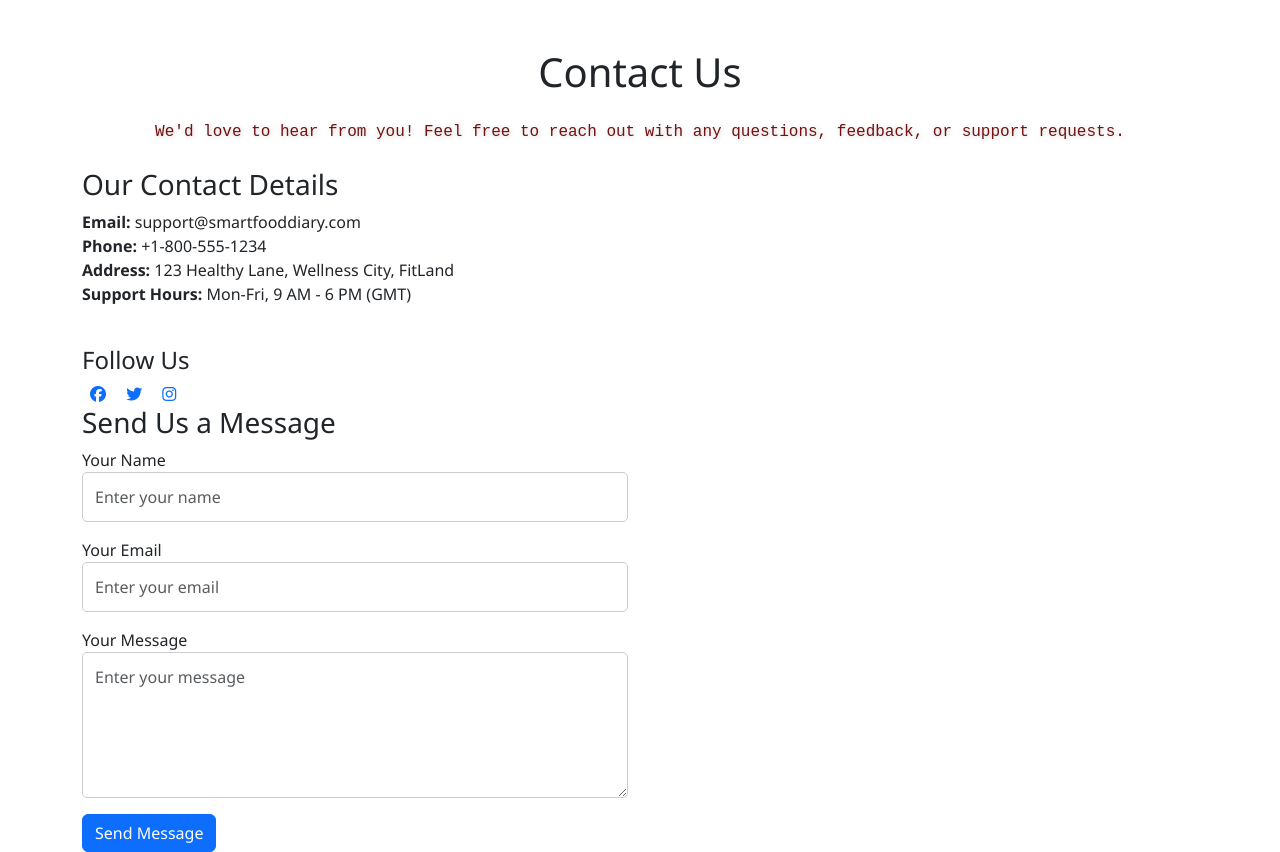
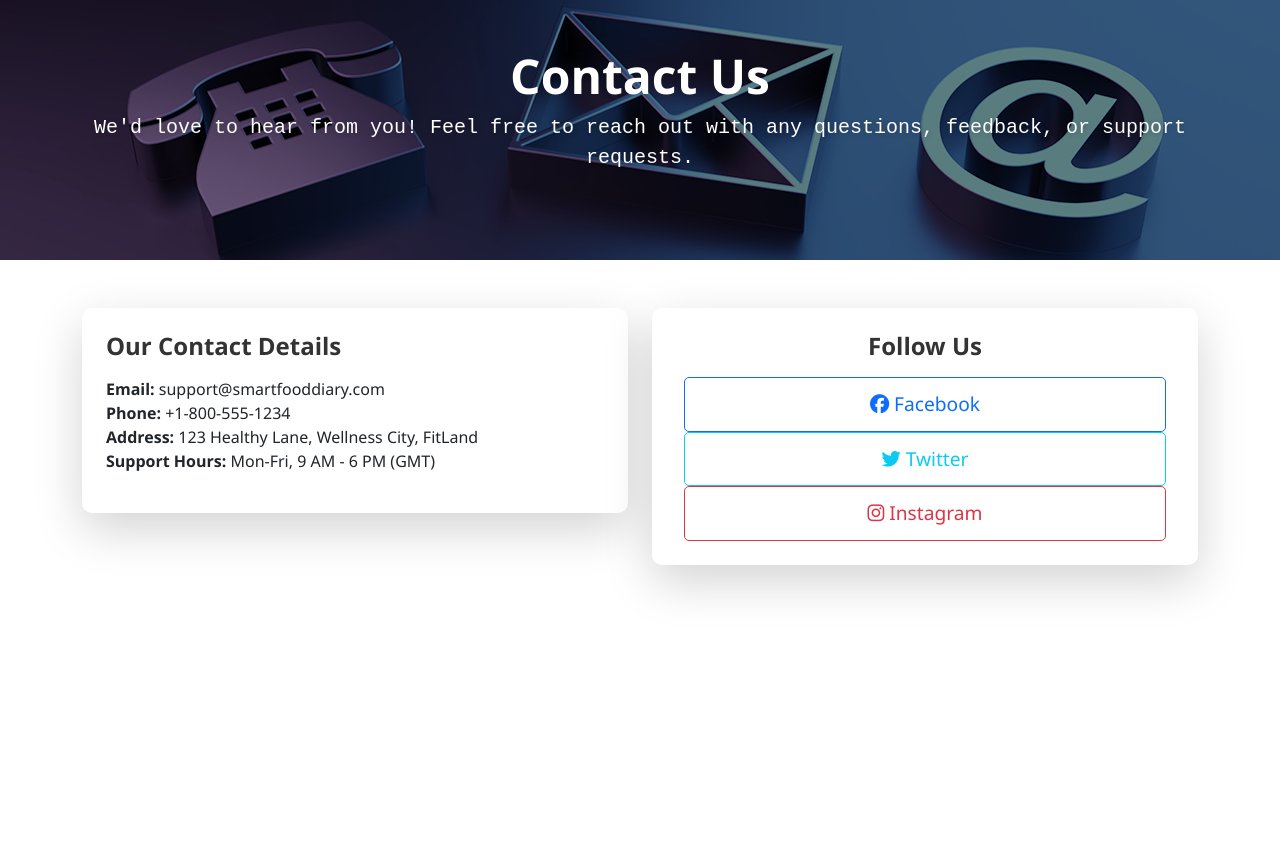
Before and after one commit to 11anagha/smart_food_diary, a Django app: page /user/contact/ in a window 1280 px wide. After the commit the page ends 594 px from the top, so only its background shows below. Run offline with Django 4.2, Linux system fonts and the light colour scheme; some libraries are stand-ins or nearby versions.

Commit message:
Updated templates

```diff
--- a/user/forms.py
+++ b/user/forms.py
@@ -12,3 +12,8 @@ class RegistrationForm(UserCreationForm):
     class Meta:
         model = User  # Ensure this is the correct model
         fields = ["email", "username", "password1", "password2"]
+
+    def __init__(self, *args, **kwargs):
+        super().__init__(*args, **kwargs)
+        for field_name, field in self.fields.items():
+            field.label = ""  # Remove label for all fields
--- a/user/static/user/style.css
+++ b/user/static/user/style.css
@@ -10,7 +10,7 @@
 .login-container {
     display: flex;
     flex-direction: column;
-    justify-content: center;
+    justify-content: normal;
     align-items: center;
     min-height: 100vh;
     padding: 20px;
@@ -22,9 +22,9 @@
     font-size: 28px;
     font-weight: 600;
     text-align: center;
-    margin-bottom: 30px;
+    margin-bottom: 40px;
     color: #ffffff;
-    font-family: Arial, sans-serif;
+    font-family: 'Georgia', serif;
 }
 
 /* Alert Container */
@@ -40,14 +40,21 @@
 
 /* Login Form Styling */
 .login-form {
-    background-color: #ffffff;
+    background-color: rgba(246, 243, 243, 0.05);
     padding: 40px;
     border-radius: 10px;
     box-shadow: 4px 4px 30px rgba(0, 0, 0, 0.3);
     width: 100%;
     max-width: 500px; /* Increased width */
 }
-
+.login-form:hover {
+    box-shadow: 0px 6px 40px rgba(0, 0, 0, 0.3); /* Stronger shadow on hover */
+    transform: translateY(-5px); /* Slight lift effect */
+}
+.login-form:active {
+    transform: translateY(0); /* Reset when clicked */
+    box-shadow: 0px 4px 30px rgba(0, 0, 0, 0.2); /* Reset shadow */
+}
 /* Styling for each form field */
 
 .form-field {
@@ -292,3 +299,108 @@ p {
     height: 500px;
     margin-top: 100px;
 }
+/* Contact page css */
+.lead{
+    color: white;
+}
+.header-section {
+    background-size: cover;
+    background-position: center;
+    padding: 130px 0; /* Adjust the padding as per your design */
+    position: relative;
+    text-align: center;
+}
+
+.header-section .overlay {
+    position: absolute;
+    top: 0;
+    left: 0;
+    width: 100%;
+    height: 100%;
+    background: rgba(0, 0, 0, 0.5); /* Dark overlay */
+}
+.header-section h1 {
+    font-size: 3rem;
+    font-weight: bold;
+    z-index: 1;
+    margin-top: 47px;
+}
+
+.header-section p {
+    font-size: 1.25rem;
+    z-index: 1;
+}
+/* Contact and Social Media Cards */
+.card {
+    border-radius: 10px;
+    border: none;
+}
+
+.card-title {
+    color: #333;
+    font-size: 1.5rem;
+    font-weight: 600;
+}
+.text-justify {
+    text-align: justify;
+}
+
+.text-center {
+    text-align: center;
+}
+
+.mt-5 {
+    margin-top: 3rem;
+}
+
+.mb-4 {
+    margin-bottom: 2rem;
+}
+
+/* List Group */
+.list-group {
+    list-style-type: none;
+    padding: 0;
+}
+
+.list-group-item {
+    background-color: #ffffff;
+    border: 1px solid #ddd;
+    padding: 10px;
+    margin: 5px 0;
+}
+
+/* Buttons */
+.btn {
+    padding: 12px 20px;
+    font-size: 1.2rem;
+    border-radius: 5px;
+}
+
+.btn-primary {
+    background-color: #007bff;
+    color: white;
+    text-decoration: none;
+}
+
+.btn-primary:hover {
+    background-color: #0056b3;
+}
+
+.btn-secondary {
+    background-color: #6c757d;
+    color: white;
+    text-decoration: none;
+}
+
+.btn-secondary:hover {
+    background-color: #5a6268;
+}
+
+.mx-2 {
+    margin-left: 10px;
+    margin-right: 10px;
+}
+.site-name {
+    color: #cf0505;
+}
--- a/user/templates/user/contact.html
+++ b/user/templates/user/contact.html
@@ -1,14 +1,23 @@
 {% extends 'user/base.html' %}
 
 {% block content %}
+{% load static %}
+<!-- Header Section with Background Image -->
+<header class="header-section" style="background-image: url({% static 'assets/images/contact.jpg' %});">
+    <div class="overlay">
+        <div class="container text-center text-white">
+            <h1 class="display-4 fw-bold">Contact Us</h1>
+            <p class="lead">We'd love to hear from you! Feel free to reach out with any questions, feedback, or support requests.</p>
+        </div>
+    </div>
+</header>
+<!-- Content Section for Contact Details and Social Media -->
 <div class="container mt-5">
-    <h1 class="text-center mb-4">Contact Us</h1>
-    <p class="text-center mb-4">We'd love to hear from you! Feel free to reach out with any questions, feedback, or support requests.</p>
-
     <div class="row">
-        <!-- Contact Information -->
-        <div class="col-md-6">
-            <h3>Our Contact Details</h3>
+        <!-- Contact Information Box -->
+        <div class="col-md-6 mb-4">
+            <div class="card shadow-lg border-0 p-4">
+                <h3 class="card-title fw-bold mb-3">Our Contact Details</h3>
                 <ul class="list-unstyled">
                     <li><strong>Email:</strong> support@smartfooddiary.com</li>
                     <li><strong>Phone:</strong> +1-800-555-1234</li>
@@ -16,32 +25,24 @@
                     <li><strong>Support Hours:</strong> Mon-Fri, 9 AM - 6 PM (GMT)</li>
                 </ul>
             </div>
-        <div class="mt-4">
-            <h4>Follow Us</h4>
-            <a href="https://facebook.com/smartfooddiary" target="_blank" class="mx-2"><i class="fab fa-facebook"></i></a>
-            <a href="https://twitter.com/smartfooddiary" target="_blank" class="mx-2"><i class="fab fa-twitter"></i></a>
-            <a href="https://instagram.com/smartfooddiary" target="_blank" class="mx-2"><i class="fab fa-instagram"></i></a>
         </div>
-        <!-- Contact Form -->
-        <div class="col-md-6">
-            <h3>Send Us a Message</h3>
-            <form method="POST" action="{% url 'send_message' %}">
-                {% csrf_token %}
-                <div class="form-group mb-3">
-                    <label for="name">Your Name</label>
-                    <input type="text" id="name" name="name" class="form-control" placeholder="Enter your name" required>
-                </div>
-                <div class="form-group mb-3">
-                    <label for="email">Your Email</label>
-                    <input type="email" id="email" name="email" class="form-control" placeholder="Enter your email" required>
-                </div>
-                <div class="form-group mb-3">
-                    <label for="message">Your Message</label>
-                    <textarea id="message" name="message" class="form-control" rows="5" placeholder="Enter your message" required></textarea>
-                </div>
-                <button type="submit" class="btn btn-primary">Send Message</button>
-            </form>
+
+        <!-- Social Media Box -->
+        <div class="col-md-6 mb-4">
+            <div class="card shadow-lg border-0 p-4 text-center">
+                <h4 class="card-title fw-bold mb-3">Follow Us</h4>
+                <a href="https://facebook.com/smartfooddiary" target="_blank" class="btn btn-outline-primary mx-2">
+                    <i class="fab fa-facebook"></i> Facebook
+                </a>
+                <a href="https://twitter.com/smartfooddiary" target="_blank" class="btn btn-outline-info mx-2">
+                    <i class="fab fa-twitter"></i> Twitter
+                </a>
+                <a href="https://instagram.com/smartfooddiary" target="_blank" class="btn btn-outline-danger mx-2">
+                    <i class="fab fa-instagram"></i> Instagram
+                </a>
             </div>
         </div>
     </div>
+</div>
+
 {% endblock content %}
--- a/user/templates/user/login.html
+++ b/user/templates/user/login.html
@@ -4,12 +4,13 @@
 {% load static %}
 <style>
     body {
-        background: url({% static "assets/images/register.jpg" %});
+        background: url("{% static 'assets/images/register.jpg' %}");
         background-size: cover;
         background-position: center;
         background-repeat: no-repeat;
     }
 </style>
+
 <!-- Top Heading: Smart Food Diary -->
 <div class="header-container mt-5">
     <h1 class="header-title">Smart Food Diary</h1>
--- a/user/urls.py
+++ b/user/urls.py
@@ -10,5 +10,5 @@ urlpatterns = [
     path('about/', views.about_view, name='about'),
     path('learn-more/', views.learn_more_view, name='learn_more'),
     path('contact/', views.contact_view, name='contact'),
-    path('send-message/', views.send_message, name='send_message'),
+
 ]
--- a/user/views.py
+++ b/user/views.py
@@ -6,7 +6,7 @@ from django.contrib.auth import logout
 from .models import UserProfile
 from django.contrib.auth import authenticate
 from django.contrib import messages
-from django.core.mail import send_mail
+
 # Create your views here.
 def register(request):
     if request.method == "POST":
@@ -41,19 +41,3 @@ def learn_more_view(request):
 
 def contact_view(request):
     return render(request, 'user/contact.html')
-
-def send_message(request):
-    if request.method == 'POST':
-        name = request.POST['name']
-        email = request.POST['email']
-        message = request.POST['message']
-
-        # Send email logic (customize with your email backend)
-        send_mail(
-            subject=f"Message from {name}",
-            message=f"Name: {name}\nEmail: {email}\n\nMessage:\n{message}",
-            from_email=email,
-            recipient_list=['support@smartfooddiary.com'],
-        )
-        messages.success(request, 'Your message has been sent! We will get back to you soon.')
-        return redirect('contact')
```
Also changed, not shown: calorie/static/calorie/style.css (+7 -0 lines), calorie/templates/calorie/home.html (+1 -8 lines), user/templates/user/learn_more.html (+8 -8 lines), user/templates/user/options.html (+8 -9 lines), user/templates/user/register.html (+9 -1 lines), db.sqlite3, user/static/assets/images/contact.jpg (added). Lines whose indentation alone changed are shown as unchanged.
